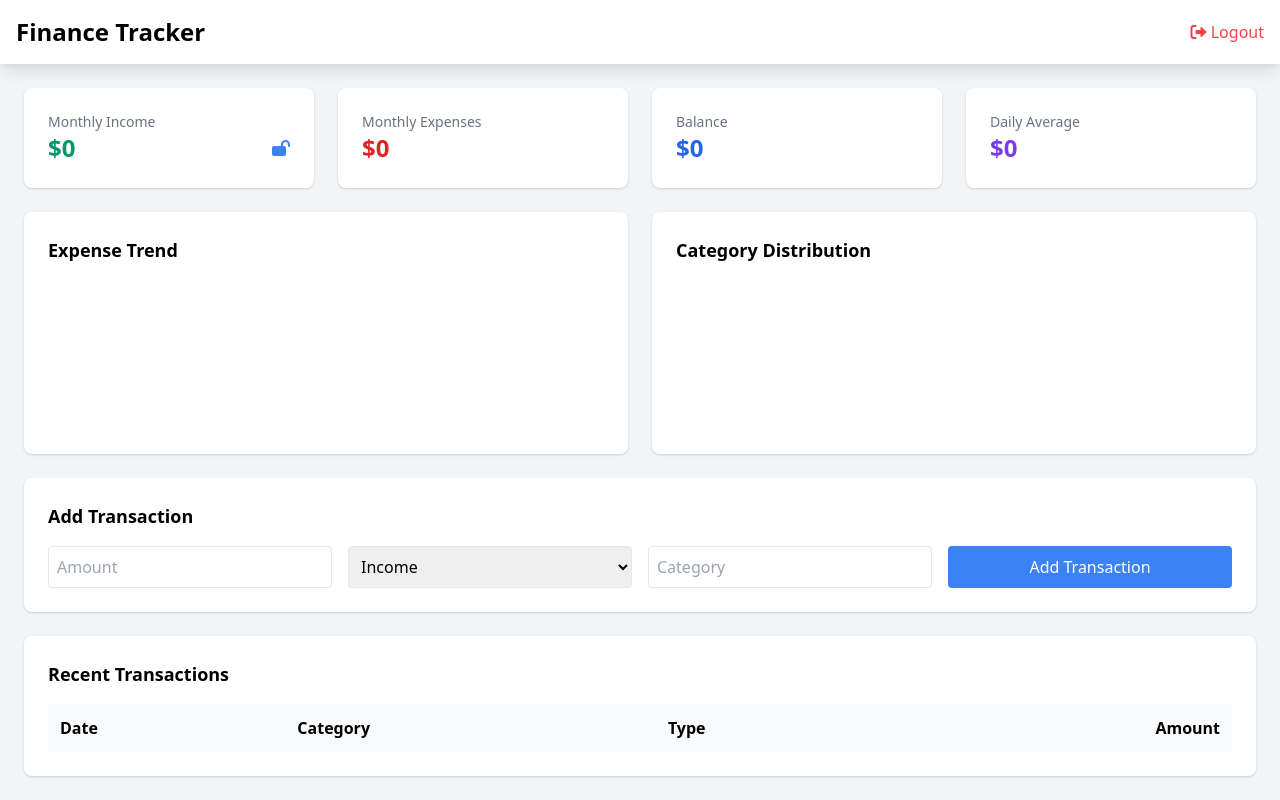
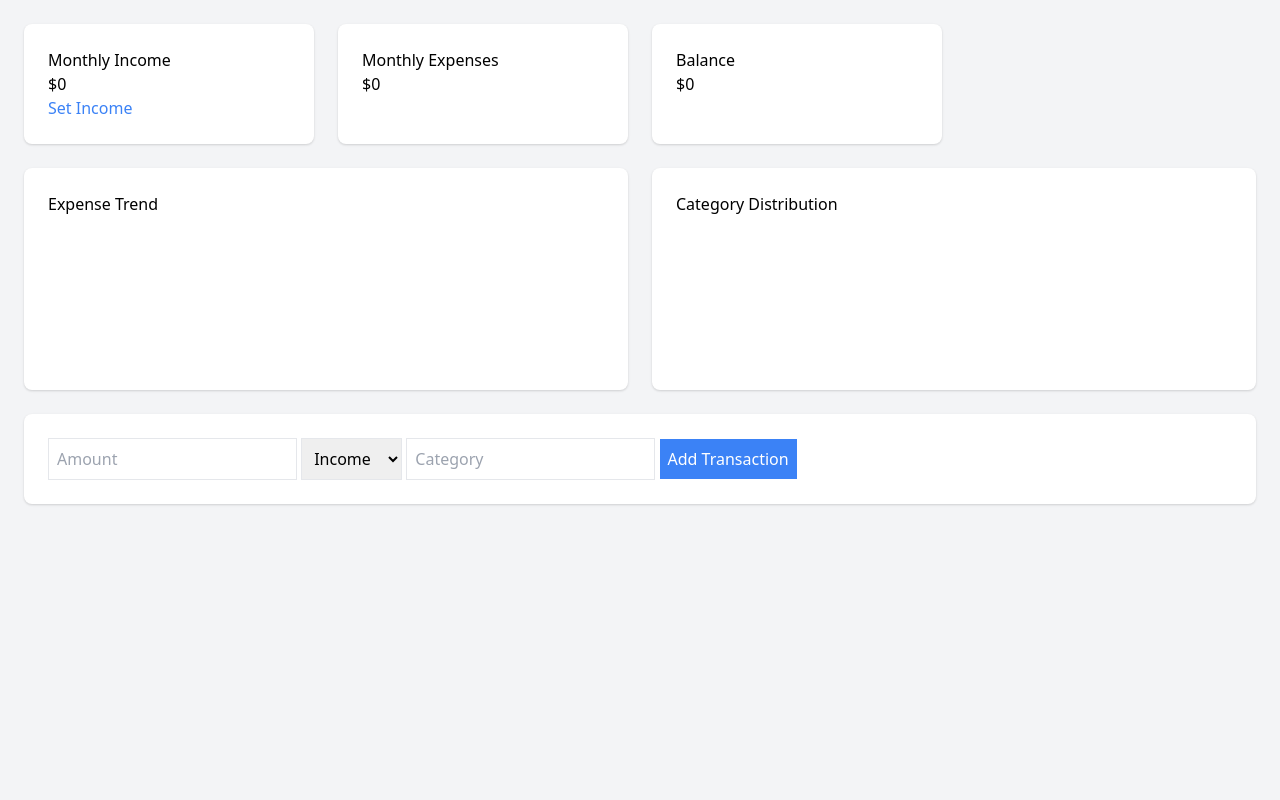
Before and after one commit to neha-369-tes/finance_tracker, a Flask app: page / in a window 1280 px wide. Run offline with Flask 2, Linux system fonts and the light colour scheme; the visitor is signed in with stand-in values (Sample User, id 1); lists and menus that the app fills with data are empty; a map, chart or similar area stays blank; some libraries are stand-ins or nearby versions.

Commit message:
Update index.html

```diff
--- a/templates/index.html
+++ b/templates/index.html
@@ -6,145 +6,139 @@
     <title>Finance Tracker Dashboard</title>
     <link href="https://cdn.jsdelivr.net/npm/tailwindcss@2.2.19/dist/tailwind.min.css" rel="stylesheet">
     <script src="https://cdn.jsdelivr.net/npm/chart.js"></script>
-    <link href="https://cdnjs.cloudflare.com/ajax/libs/font-awesome/6.0.0/css/all.min.css" rel="stylesheet">
+    <script type="module">
+        import { initializeApp } from "https://www.gstatic.com/firebasejs/9.6.1/firebase-app.js";
+        import { getFirestore, collection, addDoc, onSnapshot, doc, updateDoc, getDoc } from "https://www.gstatic.com/firebasejs/9.6.1/firebase-firestore.js";
+
+        const firebaseConfig = {
+            apiKey: "YOUR_API_KEY",
+            authDomain: "YOUR_AUTH_DOMAIN",
+            projectId: "YOUR_PROJECT_ID",
+            storageBucket: "YOUR_STORAGE_BUCKET",
+            messagingSenderId: "YOUR_MESSAGING_SENDER_ID",
+            appId: "YOUR_APP_ID"
+        };
+
+        const app = initializeApp(firebaseConfig);
+        const db = getFirestore(app);
+
+        let expenseChart, categoryChart;
+
+        function initializeCharts() {
+            const expenseCtx = document.getElementById('expenseChart').getContext('2d');
+            expenseChart = new Chart(expenseCtx, {
+                type: 'bar',
+                data: { labels: [], datasets: [{ label: 'Expenses', data: [], backgroundColor: 'rgb(239, 68, 68)' }] }
+            });
+
+            const categoryCtx = document.getElementById('categoryChart').getContext('2d');
+            categoryChart = new Chart(categoryCtx, {
+                type: 'pie',
+                data: { labels: [], datasets: [{ data: [], backgroundColor: ['#60A5FA', '#34D399', '#F87171', '#FBBF24'] }] }
+            });
+        }
+
+        async function updateCharts() {
+            const transactionsRef = collection(db, "transactions");
+            onSnapshot(transactionsRef, (snapshot) => {
+                let expenseData = {};
+                let categoryData = {};
+                let totalExpenses = 0, totalIncome = 0;
+
+                snapshot.forEach((doc) => {
+                    const data = doc.data();
+                    const date = new Date(data.timestamp).toLocaleDateString();
+                    if (data.type === 'expense') {
+                        expenseData[date] = (expenseData[date] || 0) + data.amount;
+                        categoryData[data.category] = (categoryData[data.category] || 0) + data.amount;
+                        totalExpenses += data.amount;
+                    } else {
+                        totalIncome += data.amount;
+                    }
+                });
+
+                expenseChart.data.labels = Object.keys(expenseData);
+                expenseChart.data.datasets[0].data = Object.values(expenseData);
+                expenseChart.update();
+
+                categoryChart.data.labels = Object.keys(categoryData);
+                categoryChart.data.datasets[0].data = Object.values(categoryData);
+                categoryChart.update();
+
+                document.getElementById('monthlyExpenses').textContent = `$${totalExpenses.toFixed(2)}`;
+                document.getElementById('balance').textContent = `$${(totalIncome - totalExpenses).toFixed(2)}`;
+            });
+        }
+
+        document.getElementById('transactionForm').addEventListener('submit', async (e) => {
+            e.preventDefault();
+            const amount = parseFloat(document.getElementById('amount').value);
+            const type = document.getElementById('type').value;
+            const category = document.getElementById('category').value;
+            await addDoc(collection(db, "transactions"), {
+                amount, type, category, timestamp: Date.now()
+            });
+            document.getElementById('transactionForm').reset();
+        });
+
+        async function fetchIncome() {
+            const incomeDoc = await getDoc(doc(db, "settings", "monthlyIncome"));
+            if (incomeDoc.exists()) {
+                document.getElementById('monthlyIncome').textContent = `$${incomeDoc.data().value}`;
+            }
+        }
+
+        document.getElementById('lockIncome').addEventListener('click', async () => {
+            const incomeInput = parseFloat(prompt("Enter your monthly income:"));
+            if (incomeInput > 0) {
+                await updateDoc(doc(db, "settings", "monthlyIncome"), { value: incomeInput });
+                document.getElementById('monthlyIncome').textContent = `$${incomeInput}`;
+            }
+        });
+
+        window.onload = () => {
+            initializeCharts();
+            updateCharts();
+            fetchIncome();
+        };
+    </script>
 </head>
 <body class="bg-gray-100">
-    <nav class="bg-white shadow-lg p-4">
-        <div class="container mx-auto flex justify-between items-center">
-            <h1 class="text-2xl font-bold">Finance Tracker</h1>
-            <div class="flex items-center space-x-4">
-                <span id="userName" class="text-gray-600"></span>
-                <a href="/logout" class="text-red-500 hover:text-red-700">
-                    <i class="fas fa-sign-out-alt"></i> Logout
-                </a>
+    <div class="container mx-auto p-6">
+        <div class="grid grid-cols-4 gap-6 mb-6">
+            <div class="bg-white p-6 rounded-lg shadow">
+                <h3>Monthly Income</h3>
+                <p id="monthlyIncome">$0</p>
+                <button id="lockIncome" class="text-blue-500">Set Income</button>
+            </div>
+            <div class="bg-white p-6 rounded-lg shadow">
+                <h3>Monthly Expenses</h3>
+                <p id="monthlyExpenses">$0</p>
+            </div>
+            <div class="bg-white p-6 rounded-lg shadow">
+                <h3>Balance</h3>
+                <p id="balance">$0</p>
             </div>
         </div>
-    </nav>
-
-    <div class="container mx-auto p-6">
-        <!-- Summary Cards -->
-        <div class="grid grid-cols-1 md:grid-cols-4 gap-6 mb-6">
-            <div class="bg-white rounded-lg shadow p-6">
-                <h3 class="text-gray-500 text-sm">Monthly Income</h3>
-                <div class="flex items-center justify-between">
-                    <p class="text-2xl font-bold text-green-600" id="monthlyIncome">$0</p>
-                    <button id="lockIncome" class="text-blue-500 hover:text-blue-700">
-                        <i class="fas fa-lock-open"></i>
-                    </button>
-                </div>
-            </div>
-            <div class="bg-white rounded-lg shadow p-6">
-                <h3 class="text-gray-500 text-sm">Monthly Expenses</h3>
-                <p class="text-2xl font-bold text-red-600" id="monthlyExpenses">$0</p>
-            </div>
-            <div class="bg-white rounded-lg shadow p-6">
-                <h3 class="text-gray-500 text-sm">Balance</h3>
-                <p class="text-2xl font-bold text-blue-600" id="balance">$0</p>
-            </div>
-            <div class="bg-white rounded-lg shadow p-6">
-                <h3 class="text-gray-500 text-sm">Daily Average</h3>
-                <p class="text-2xl font-bold text-purple-600" id="dailyAverage">$0</p>
-            </div>
-        </div>
-
-        <!-- Charts Section -->
-        <div class="grid grid-cols-1 md:grid-cols-2 gap-6 mb-6">
-            <div class="bg-white rounded-lg shadow p-6">
-                <h3 class="text-lg font-semibold mb-4">Expense Trend</h3>
+        <div class="grid grid-cols-2 gap-6 mb-6">
+            <div class="bg-white p-6 rounded-lg shadow">
+                <h3>Expense Trend</h3>
                 <canvas id="expenseChart"></canvas>
             </div>
-            <div class="bg-white rounded-lg shadow p-6">
-                <h3 class="text-lg font-semibold mb-4">Category Distribution</h3>
+            <div class="bg-white p-6 rounded-lg shadow">
+                <h3>Category Distribution</h3>
                 <canvas id="categoryChart"></canvas>
             </div>
         </div>
-
-        <!-- Transaction Form -->
-        <div class="bg-white rounded-lg shadow p-6 mb-6">
-            <h3 class="text-lg font-semibold mb-4">Add Transaction</h3>
-            <form id="transactionForm" class="grid grid-cols-1 md:grid-cols-4 gap-4">
-                <input type="number" id="amount" placeholder="Amount" required class="p-2 border rounded">
-                <select id="type" required class="p-2 border rounded">
-                    <option value="income">Income</option>
-                    <option value="expense">Expense</option>
-                </select>
-                <input type="text" id="category" placeholder="Category" required class="p-2 border rounded">
-                <button type="submit" class="bg-blue-500 text-white p-2 rounded hover:bg-blue-600">
-                    Add Transaction
-                </button>
-            </form>
-        </div>
-
-        <!-- Transactions Table -->
-        <div class="bg-white rounded-lg shadow p-6">
-            <h3 class="text-lg font-semibold mb-4">Recent Transactions</h3>
-            <div class="overflow-x-auto">
-                <table class="min-w-full">
-                    <thead>
-                        <tr class="bg-gray-50">
-                            <th class="p-3 text-left">Date</th>
-                            <th class="p-3 text-left">Category</th>
-                            <th class="p-3 text-left">Type</th>
-                            <th class="p-3 text-right">Amount</th>
-                        </tr>
-                    </thead>
-                    <tbody id="transactionsList"></tbody>
-                </table>
-            </div>
-        </div>
+        <form id="transactionForm" class="bg-white p-6 rounded-lg shadow">
+            <input type="number" id="amount" placeholder="Amount" required class="border p-2">
+            <select id="type" required class="border p-2">
+                <option value="income">Income</option>
+                <option value="expense">Expense</option>
+            </select>
+            <input type="text" id="category" placeholder="Category" required class="border p-2">
+            <button type="submit" class="bg-blue-500 text-white p-2">Add Transaction</button>
+        </form>
     </div>
-
-    <script>
-        document.getElementById('transactionForm').addEventListener('submit', async (e) => {
-            e.preventDefault();
-            const data = {
-                amount: document.getElementById('amount').value,
-                type: document.getElementById('type').value,
-                category: document.getElementById('category').value
-            };
-
-            try {
-                const response = await fetch('/add_transaction', {
-                    method: 'POST',
-                    headers: { 'Content-Type': 'application/json' },
-                    body: JSON.stringify(data)
-                });
-                if (response.ok) {
-                    document.getElementById('transactionForm').reset();
-                    fetchTransactions();
-                }
-            } catch (error) {
-                console.error('Error:', error);
-            }
-        });
-
-        async function fetchTransactions() {
-            try {
-                const response = await fetch('/get_transactions');
-                const transactions = await response.json();
-                let totalIncome = 0, totalExpenses = 0;
-                const transactionsList = document.getElementById('transactionsList');
-                transactionsList.innerHTML = transactions.map(t => {
-                    const amount = parseFloat(t.amount);
-                    t.transaction_type === 'income' ? totalIncome += amount : totalExpenses += amount;
-                    return `<tr class="border-t">
-                                <td class="p-3">${new Date(t.timestamp * 1000).toLocaleDateString()}</td>
-                                <td class="p-3">${t.category}</td>
-                                <td class="p-3">${t.transaction_type}</td>
-                                <td class="p-3 text-right ${t.transaction_type === 'income' ? 'text-green-600' : 'text-red-600'}">
-                                    ${t.transaction_type === 'income' ? '+' : '-'}$${amount.toFixed(2)}
-                                </td>
-                            </tr>`;
-                }).join('');
-                document.getElementById('monthlyIncome').textContent = `$${totalIncome.toFixed(2)}`;
-                document.getElementById('monthlyExpenses').textContent = `$${totalExpenses.toFixed(2)}`;
-                document.getElementById('balance').textContent = `$${(totalIncome - totalExpenses).toFixed(2)}`;
-            } catch (error) {
-                console.error('Error:', error);
-            }
-        }
-
-        fetchTransactions();
-    </script>
 </body>
 </html>
```
